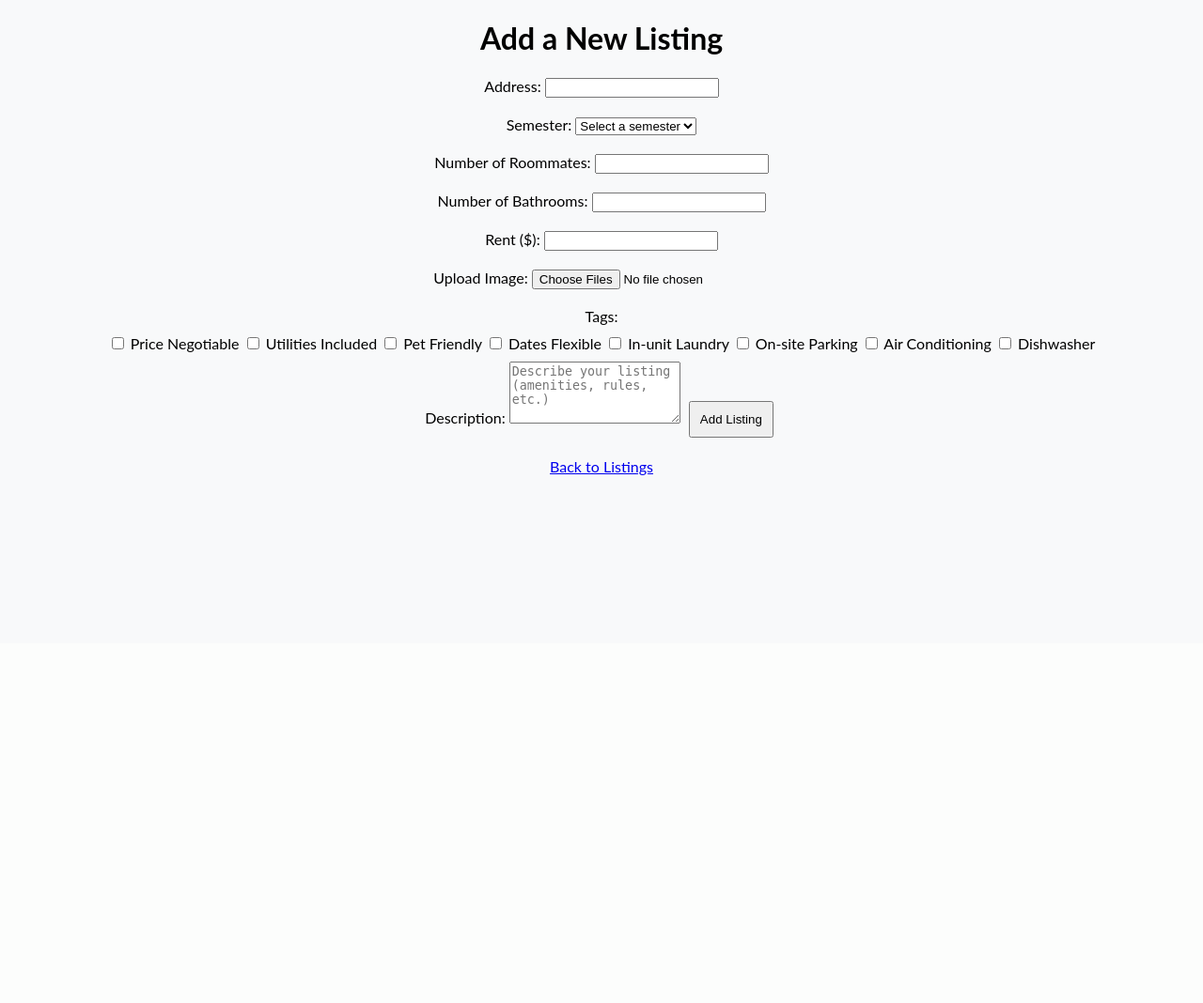
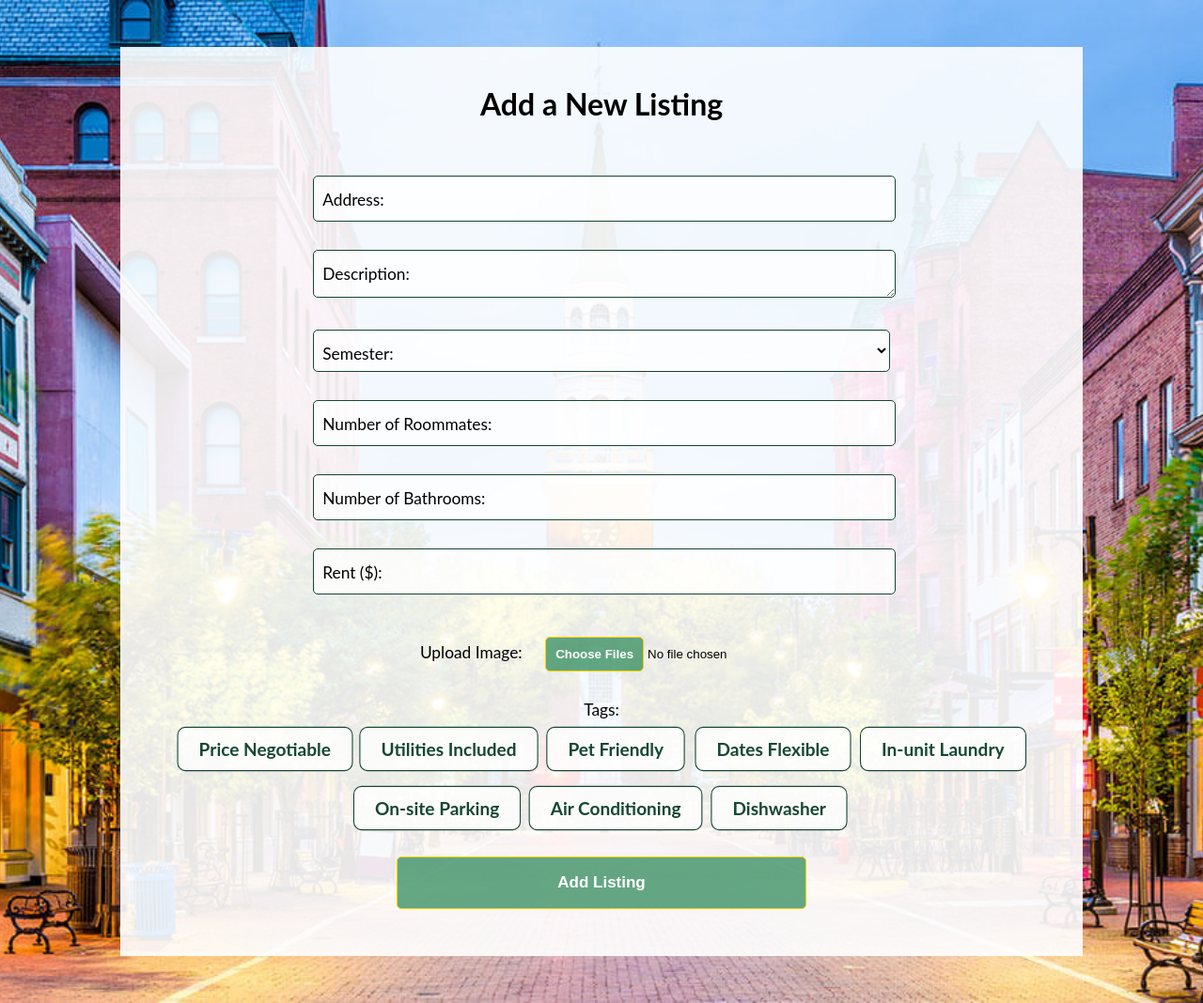
Before and after one commit to jeffcooperr/sbltr, a Flask app: page /add_listing in a window 1280 px wide. Shown: the part 115-1183 px from the top of the page at 94% size. Before the commit the page ends 621 px from the top, so only its background shows below. Run offline with Flask 3, Linux system fonts and the light colour scheme; the visitor is signed in with stand-in values (Sample User, id 1); data that the repository does not hold is empty; some libraries are stand-ins or nearby versions.

Commit message:
Add listing styling

```diff
--- a/static/styles.css
+++ b/static/styles.css
@@ -993,3 +993,157 @@ body.auth-page {
 
 /* Change the background color of the dropdown button when the dropdown content is shown */
 .dropdown:hover .dropbtn {background-color: #3e8e41;}
+
+/* General add listing page styles */
+.add-listing {
+    position: relative;
+    background: url("/static/images/landing_page_bg.jpg") no-repeat center center;
+    background-size: cover;
+    display: flex;
+    justify-content: center;
+    align-items: center;
+ }
+
+ .add-listing h1 {
+    font-size: 24pt;
+    text-align: center;
+ }
+
+/* Add listing form */
+.add-listing-form {
+    background-color: rgba(255, 255, 255, 0.9);
+    width: 80%;
+    padding: 20px 40px 0 40px;
+    box-sizing: border-box;
+    display: flex;
+    flex-direction: column;
+    gap: 20px;
+    font-size: 13pt;
+    margin-top: 50px;
+    margin-bottom: 50px;
+    font-family: 'Lato', sans-serif;
+}
+
+.input-box {
+    flex-direction: column;
+    align-items: flex-start;
+    gap: 5px;
+    width: 65%;
+    margin: 15px auto;
+    position: relative;
+    display: inline-block;
+}
+
+.input-box .form-label {
+    position: absolute;
+    top: 15px;
+    left: 0;
+    padding: 0 10px;
+    pointer-events: none;
+    transition: 0.15s all ease;
+}
+
+.input-box input:focus + .form-label,
+.input-box select:focus + .form-label,
+.input-box textarea:focus + .form-label,
+.input-box input:valid + .form-label,
+.input-box select:valid + .form-label,
+.input-box textarea:not(:placeholder-shown) + .form-label {
+    transform: translate(-10px, -37px);
+}
+
+.input-box input,
+.input-box select,
+.input-box textarea {
+   height: 45px;
+   text-align: left;
+   font-size: 13pt;
+   width: 100%;
+   border-radius: 5px;
+   border: 1px solid var(--catamount-green);
+   outline: none;
+   background-color: rgba(255, 255, 255, 0.8);
+}
+
+.input-box input:focus,
+.input-box select:focus,
+.input-box textarea:focus {
+   border: 1px solid var(--gold);
+   outline: none;
+}
+
+textarea {
+    resize: vertical;
+    font-family: 'Lato', sans-serif;
+}
+
+/* Add listing file upload button */
+.file-select {
+   padding: 30px 0px 30px 0px;
+}
+
+.file-select label {
+   padding-right: 20px;
+}
+
+input::file-selector-button,
+.filter button {
+   padding: 0.75em;
+   background-color: rgba(38, 133, 83, 0.7);
+   border-radius: 5px;
+   color: white;
+   font-weight: bold;
+   border: 1px solid var(--gold);
+}
+
+input::file-selector-button:hover,
+.filter button:hover {
+   background-color: rgba(38, 133, 83, 0.9);
+   cursor: pointer;
+}
+
+/* Add listing submit button */
+.submit-btn {
+    padding: 1em 10em;
+    background-color: rgba(38, 133, 83, 0.7);
+    border-radius: 5px;
+    color: white;
+    font-weight: bold;
+    border: 1px solid var(--gold);
+    margin-top: 20px;
+    margin-bottom: 50px;
+    font-size: 17px;
+}
+
+.submit-btn:hover {
+    background-color: rgba(38, 133, 83, 0.9);
+    cursor: pointer;
+}
+
+/* Add listing page filter checkboxes */
+.tag-checkbox input[type="checkbox"] {
+    display: none;
+}
+
+.tag-checkbox {
+    display: inline-block;
+    padding: 10px 20px;
+    border: 1.5px solid var(--catamount-green);
+    border-radius: 8px;
+    background-color: rgba(255, 255, 255, 0.8);
+    color: var(--catamount-green);
+    cursor: pointer;
+    font-weight: bold;
+    margin: 10px;
+}
+
+.tag-checkbox:checked {
+    border: 1px solid var(--gold);
+}
+
+.tag-checkbox input[type="checkbox"]:checked + span,
+.tag-checkbox input[type="checkbox"]:checked ~ label,
+.tag-checkbox:has(input[type="checkbox"]:checked) {
+    background-color: rgb(38, 133, 83);
+    color: var(--gold);
+}
--- a/templates/add_listing.html
+++ b/templates/add_listing.html
@@ -43,8 +43,8 @@
         </div>
     </header>
 
-    <h1>Add a New Listing</h1>
-
+    <div>
+        <div class="add-listing">
             {% with messages = get_flashed_messages() %}
                 {% if messages %}
                     <ul>
@@ -55,33 +55,53 @@
                 {% endif %}
             {% endwith %}
 
+            <div class="add-listing-form">
+                <h1>Add a New Listing</h1>
                 <form method="POST" enctype="multipart/form-data">
-        <label for="address">Address:</label>
-        <input type="text" id="address" name="address" required><br><br>
+                    <div class="input-box">
+                        <input type="text" id="address" name="address" placeholder="" required>
+                        <label for="address" class="form-label">Address:</label>
+                    </div>
 
-        <label for="semester">Semester:</label>
+                    <div class="input-box">
+                        <textarea name="description" id="description" rows="4"
+                            placeholder=""></textarea>
+                        <label for="description" class="form-label">Description:</label>
+                    </div>
+
+                    <div class="input-box">
                         <select id="semester" name="semester" required>
-            <option value="">Select a semester</option>
+                            <option value=""></option>
                             <option value="Summer 2025">Summer 2025</option>
                             <option value="Fall 2025">Fall 2025</option>
                             <option value="Spring 2026">Spring 2026</option>
-        </select><br><br>
+                        </select>
+                        <label for="semester" class="form-label">Semester:</label>
+                    </div>
 
-        <label for="roommates">Number of Roommates:</label>
-        <input type="number" id="roommates" name="roommates" required><br><br>
+                    <div class="input-box">
+                        <input type="number" id="roommates" name="roommates" required>
+                        <label for="roommates" class="form-label">Number of Roommates:</label>
+                    </div>
 
-        <label for="bathrooms">Number of Bathrooms:</label>
-        <input type="number" id="bathrooms" name="bathrooms" step="0.5" min="1" required><br><br>
+                    <div class="input-box">
+                        <input type="number" id="bathrooms" name="bathrooms" step="0.5" min="1" required>
+                        <label for="bathrooms" class="form-label">Number of Bathrooms:</label>
+                    </div>
 
-        <label for="rent">Rent ($):</label>
-        <input type="number" id="rent" name="rent" required><br><br>
+                    <div class="input-box">
+                        <input type="number" id="rent" name="rent" required>
+                        <label for="rent" class="form-label">Rent ($):</label>
+                    </div>
 
-        <label for="image">Upload Image:</label>
-        <input type="file" id="image" name="image" accept="image/*" required multiple><br><br>
+                    <div class="file-select">
+                        <label for="image" class="form-label">Upload Image:</label>
+                        <input type="file" id="image" name="image" accept="image/*" required multiple>
+                    </div>
 
                     <div class="form-group">
                         <label>Tags:</label>
-            <div class="tags-container">
+                        <div>
                             <label class="tag-checkbox">
                                 <input type="checkbox" name="tags" value="price_negotiable">
                                 <span class="tag-label">Price Negotiable</span>
@@ -116,15 +136,12 @@
                             </label>
                         </div>
                     </div>
+                    <button type="submit" class="submit-btn">Add Listing</button>
+                </form>
+            </div>
+        </div>
+    </div>
 
-        <label for="description">Description:</label>
-        <textarea name="description" id="description" rows="4"
-            placeholder="Describe your listing (amenities, rules, etc.)"></textarea>
-
-        <button type="submit">Add Listing</button>
-    </form>
-
-    <p><a href="{{ url_for('home') }}">Back to Listings</a></p>
 
     <script src="{{ url_for('static', filename='script.js') }}"></script>
 
```
Lines whose indentation alone changed are shown as unchanged.
